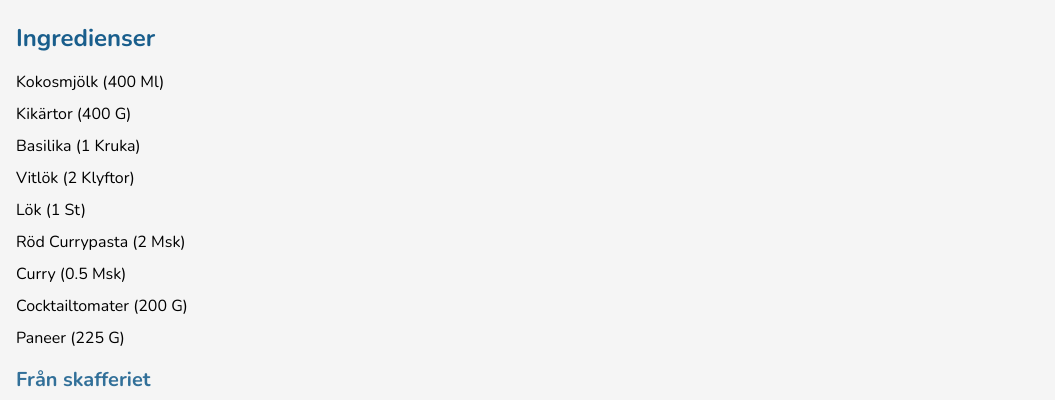
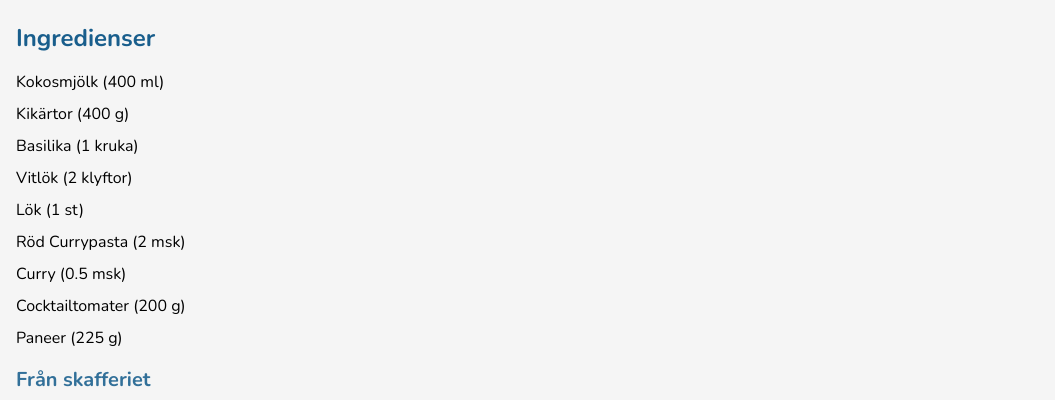
Before and after one commit to alexanderczigler/middag, a SvelteKit app: page /recipe/chana-daal in a window 1280 px wide. Shown: the part 130-530 px from the top of the page, without its empty margins (0-1055 px from the left). Built offline with nearby package versions, Linux system fonts and the light colour scheme.

Commit message:
fix: unit casing

```diff
--- a/src/routes/recipe/[slug]/+page.svelte
+++ b/src/routes/recipe/[slug]/+page.svelte
@@ -10,7 +10,7 @@
 <h2>Ingredienser</h2>
 <ul>
   {#each recipe.ingredients as { name, quantity, unit } (name)}
-    <li>{name} ({quantity} {unit})</li>
+    <li>{name} <span class="quantity-unit">({quantity} {unit})</span></li>
   {/each}
 </ul>
 
@@ -53,6 +53,10 @@
     text-transform: capitalize;
   }
 
+  .quantity-unit {
+    text-transform: none;
+  }
+
   ol {
     list-style: none;
     counter-reset: item;
```
